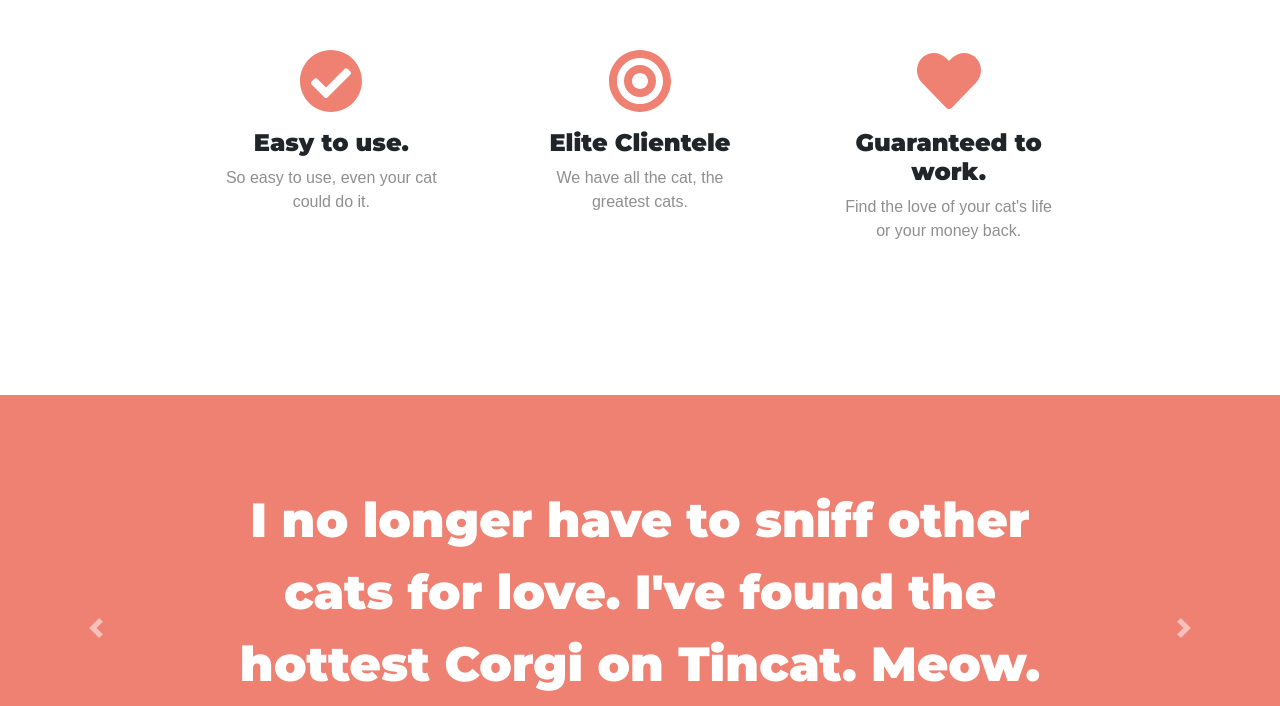
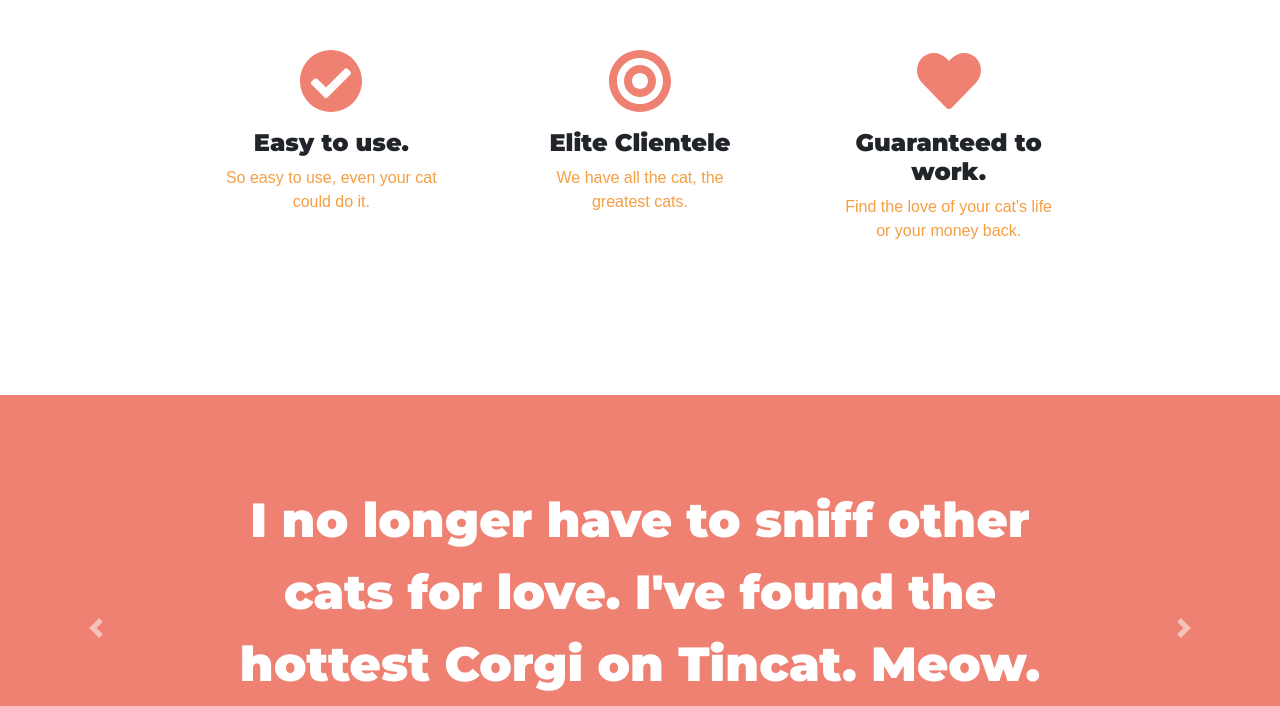
Before and after one commit to Waaajid/Tindogg, a plain HTML site: page index.html in a window 1280 px wide. Shown: the part 793-1499 px from the top of the page. Drawn offline with nearby package versions, Linux system fonts and the light colour scheme; files whose address does not match are found by name; a web font is replaced by a local one.

Commit message:
Update styles.css

```diff
--- a/styles.css
+++ b/styles.css
@@ -8,7 +8,7 @@ h1, h2, h3, h4, h5, h6 {
 }
 
 P {
-  color: #8f8f8f;
+  color: #f59e42;
 }
 
 /* Headings */
```
